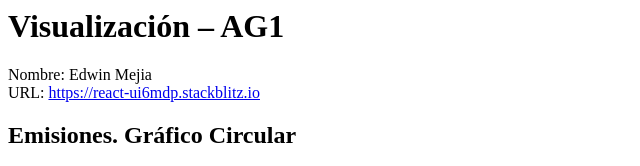
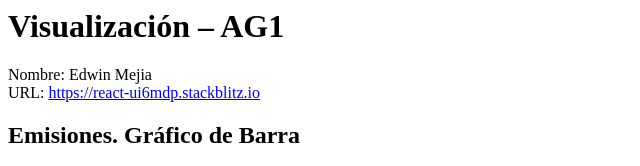
Before and after one commit to edwinlmejia/Visualizacion-de-datos, a website: page index.html in a window 1280 px wide. Shown: the top 166 px of the page, 0-640 px from the left. Drawn offline with Linux system fonts and the light colour scheme.

Commit message:
1 file modified

```diff
--- a/index.html
+++ b/index.html
@@ -2,7 +2,7 @@
 Nombre: Edwin Mejia <br>
 URL: <a href="https://react-ui6mdp.stackblitz.io">https://react-ui6mdp.stackblitz.io</a>
 
-<h2>Emisiones. Gráfico Circular</h2>
+<h2>Emisiones. Gráfico de Barra</h2>
 
 <iframe width="730.5" height="371" seamless frameborder="0" scrolling="no" src="https://docs.google.com/spreadsheets/d/e/2PACX-1vR0qJ_14sINiOZyTr-_yexCijrPam8iIKB4TMvxFmihFN2XmsxeYAlAOWngevjDLBqEkf3rKGCjoytI/pubchart?oid=1073119116&amp;format=interactive"></iframe>
 
```
